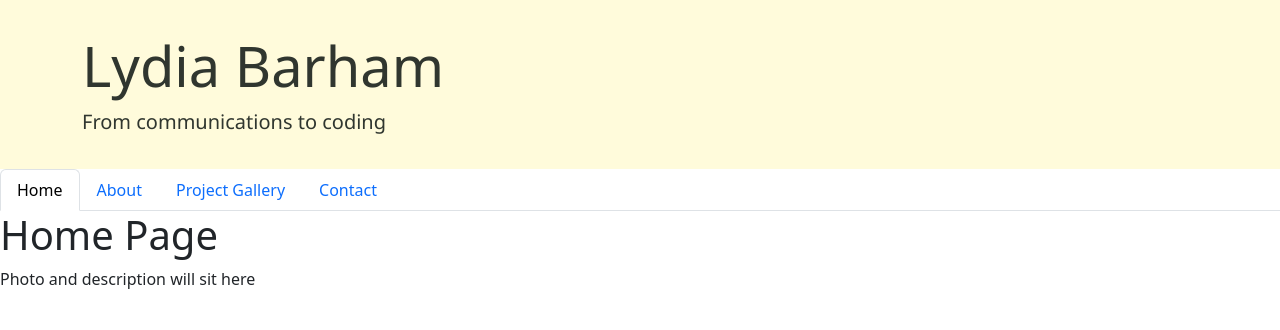
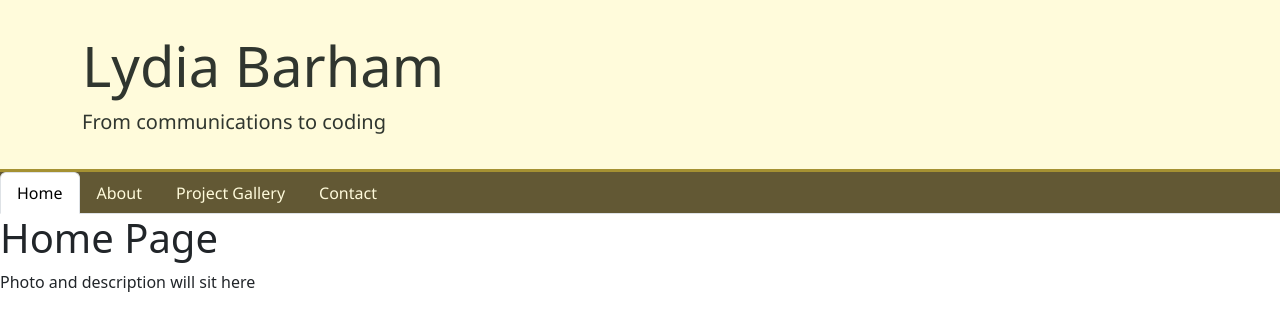
Before and after one commit to lydiabarham/Personal-Portfolio, a React (Vite) app in the folder portfolio/: page / in a window 1280 px wide. Shown: the top 330 px of the page. Built offline with nearby package versions, Linux system fonts and the light colour scheme.

Commit message:
add styling to nav bar

```diff
--- a/portfolio/src/components/NavTabs.jsx
+++ b/portfolio/src/components/NavTabs.jsx
@@ -1,5 +1,6 @@
 import React from 'react';
 import { NavLink } from 'react-router-dom';
+import './styleNavTabs.css'
 
 function NavTabs() {
   return (
--- a/portfolio/src/components/styleHeader.css
+++ b/portfolio/src/components/styleHeader.css
@@ -12,4 +12,5 @@
     color: var(--dark);
     padding-top: 2rem;
     padding-bottom: 1rem;
+    border-bottom: var(--green) solid 3px;
 }
--- /dev/null
+++ b/portfolio/src/components/styleNavTabs.css
@@ -0,0 +1,21 @@
+:root {
+    --green: #a59132;
+    --beige: #fffbdb;
+    --dark: #30362f;
+    --brown: #625834;
+    --orange: #da7422;
+}
+
+.nav-tabs {
+    background-color: var(--brown);
+    border-radius: 0%;
+}
+
+.nav-tabs .nav-link {
+    color: var(--beige);
+    font-family: 'Segoe UI', Tahoma, Geneva, Verdana, sans-serif;
+}
+
+.nav-tabs .nav-link:hover {
+    color: var(--orange);
+}
```
